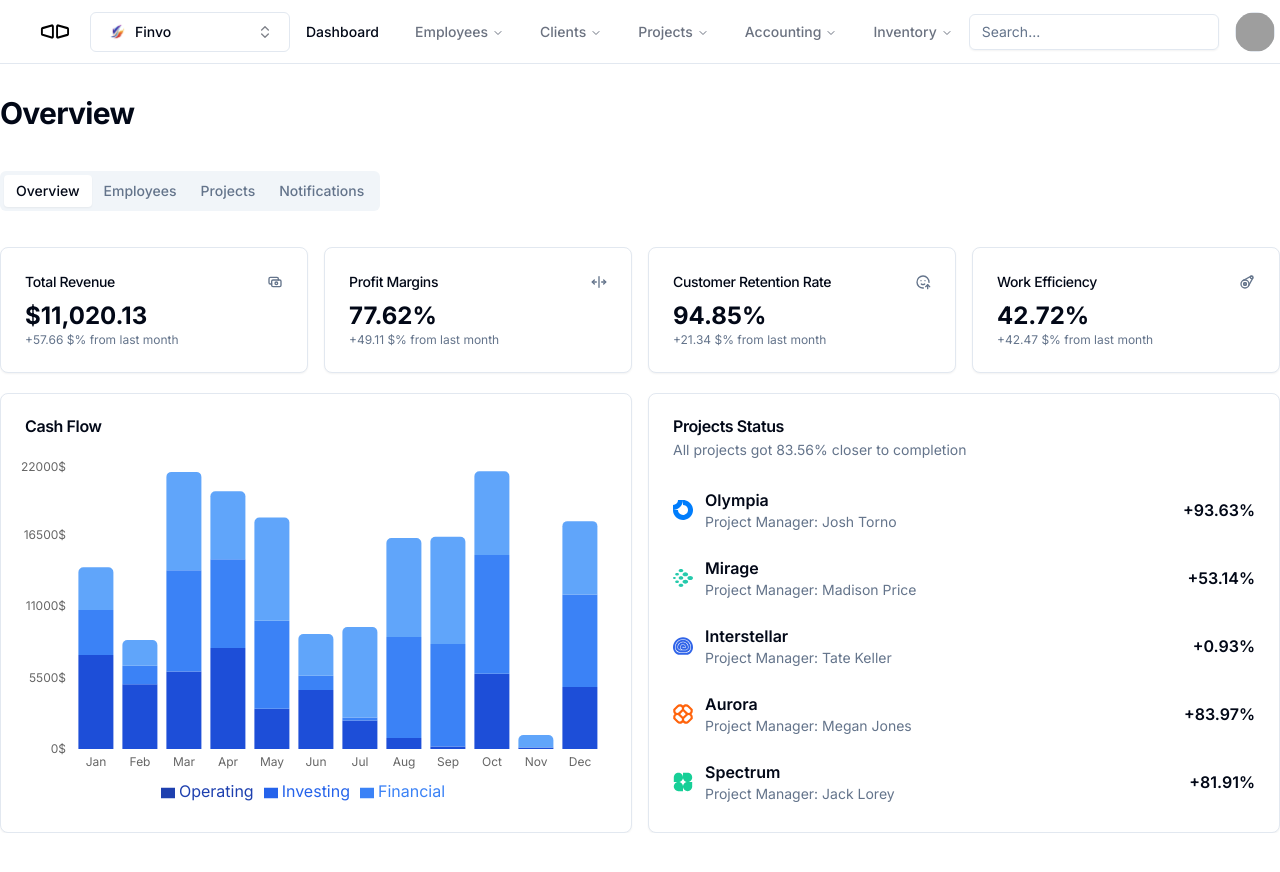
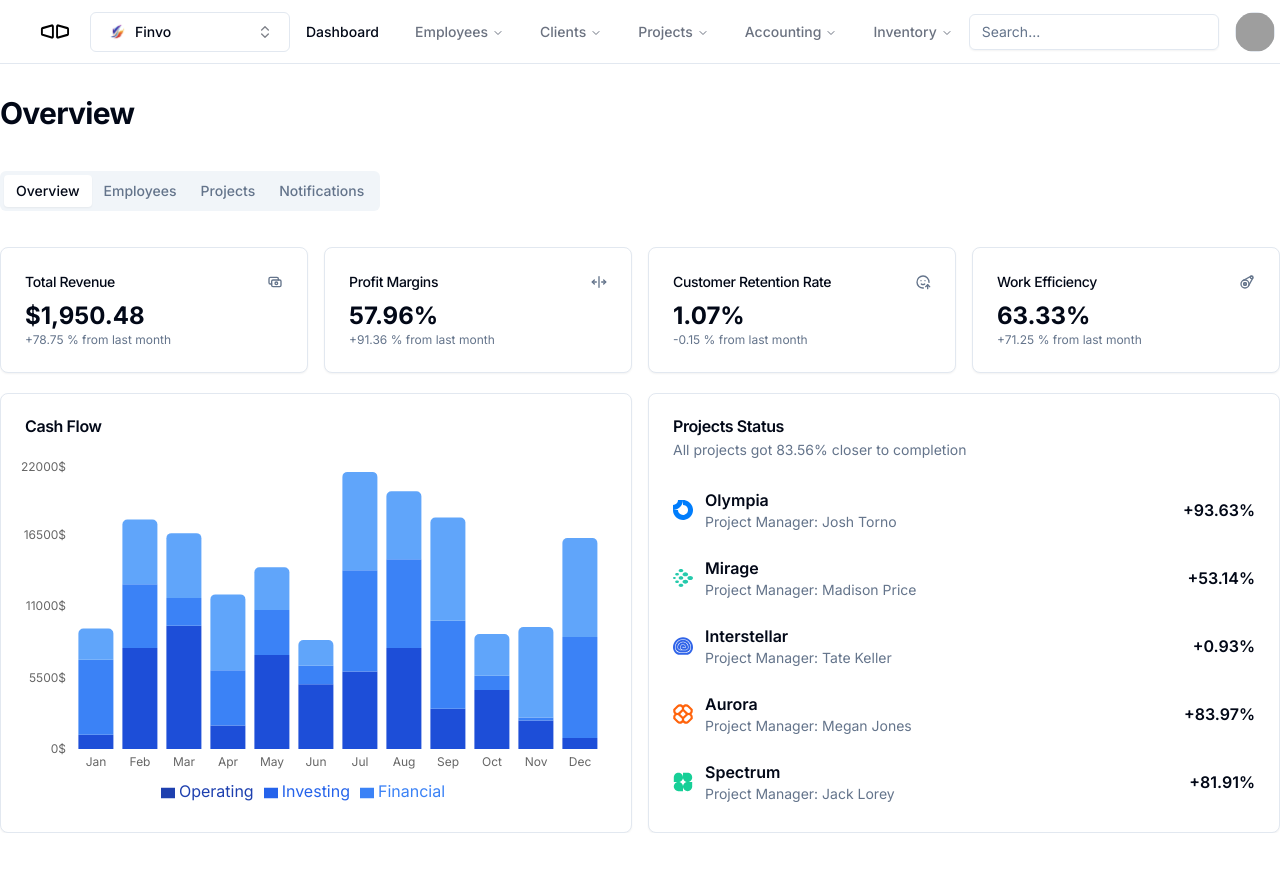
Before and after one commit to OntaxAT/ontax-web-client, a Next.js app: page /dash in a window 1280 px wide. Built offline with nearby package versions, Linux system fonts and the light colour scheme; grey boxes are pictures that could not be loaded.

Commit message:
fix(trendCard): Remove type and outsource data source

```diff
--- a/app/(internal)/dash/components/tabs/TrendCards.tsx
+++ b/app/(internal)/dash/components/tabs/TrendCards.tsx
@@ -8,108 +8,11 @@ import { IIconProps } from '@/components/icons/types/icons';
 import { Card, CardContent, CardHeader, CardTitle } from '@/components/ui/card';
 import { cn } from '@/lib/utils/misc';
 import { Skeleton } from '@/components/ui/skeleton';
-
-const emptyCardItems: Array<{
-  title: string;
-  icon: FC<IIconProps>;
-  content: { amount?: string; comparison: { value?: number; label: string } };
-}> = [
-  {
-    title: 'Total Revenue',
-    icon: TbCash,
-    content: {
-      comparison: {
-        label: '% from last month'
-      }
-    }
-  },
-  {
-    title: 'Profit Margins',
-    icon: TbArrowBarBoth,
-    content: {
-      comparison: {
-        label: '% from last month'
-      }
-    }
-  },
-  {
-    title: 'Customer Retention Rate',
-    icon: TbMoodUp,
-    content: {
-      comparison: {
-        label: '% from last month'
-      }
-    }
-  },
-  {
-    title: 'Work Efficiency',
-    icon: TbAsset,
-    content: {
-      comparison: {
-        label: '% from last month'
-      }
-    }
-  }
-];
-
-const loadedCardItems: Array<{
-  title: string;
-  icon: FC<IIconProps>;
-  content: { amount?: string; comparison: { value?: number; label: string } };
-}> = [
-  {
-    title: 'Total Revenue',
-    icon: TbCash,
-    content: {
-      amount: `$${(Math.random() * 100000).toLocaleString('en-US', {
-        style: 'decimal',
-        minimumFractionDigits: 2,
-        maximumFractionDigits: 2
-      })}`,
-      comparison: {
-        value: Math.random() * 100 * (Math.random() > 0.2 ? 1 : -1),
-        label: '% from last month'
-      }
-    }
-  },
-  {
-    title: 'Profit Margins',
-    icon: TbArrowBarBoth,
-    content: {
-      amount: `${(Math.random() * 100).toFixed(2)}%`,
-      comparison: {
-        value: Math.random() * 100 * (Math.random() > 0.2 ? 1 : -1),
-        label: '% from last month'
-      }
-    }
-  },
-  {
-    title: 'Customer Retention Rate',
-    icon: TbMoodUp,
-    content: {
-      amount: `${(Math.random() * 100).toFixed(2)}%`,
-      comparison: {
-        value: Math.random() * 100 * (Math.random() > 0.2 ? 1 : -1),
-        label: '% from last month'
-      }
-    }
-  },
-  {
-    title: 'Work Efficiency',
-    icon: TbAsset,
-    content: {
-      amount: `${(30 + Math.random() * 70).toFixed(2)}%`,
-      comparison: {
-        value: Math.random() * 100 * (Math.random() > 0.2 ? 1 : -1),
-        label: '% from last month'
-      }
-    }
-  }
-];
+import { TTrendCard } from '../../types/trends-card';
 
 interface ITrendCardSkeletonProps {
-  title?: (typeof emptyCardItems)[number]['title'];
-  icon?: (typeof emptyCardItems)[number]['icon'];
+  title?: TTrendCard['title'];
+  icon?: TTrendCard['icon'];
 }
 
 /**
@@ -138,17 +41,21 @@ const TrendCardSkeleton: FC<ITrendCardSkeletonProps> = ({ title, icon }) => {
   );
 };
 
+interface ITrendCardProps {
+  data: TTrendCard[];
+}
+
 /**
  * Trend cards for the overview tab
  */
-const TrendCards: FC = () => {
-  const [data, setData] = useState(emptyCardItems);
+const TrendCards: FC<ITrendCardProps> = ({ data }) => {
+  // const [data, setData] = useState(emptyCardItems);
 
-  useEffect(() => {
-    setTimeout(() => {
-      setData(loadedCardItems);
-    }, 2000);
-  }, []);
+  // useEffect(() => {
+  //   setTimeout(() => {
+  //     setData(loadedCardItems);
+  //   }, 2000);
+  // }, []);
 
   return (
     <div className="grid gap-4 grid-cols-2 lg:grid-cols-4 mt-7">
@@ -164,13 +71,13 @@ const TrendCards: FC = () => {
           <Card key={index} className="group hover:scale-[1.02] transition-transform">
             <CardHeader className="flex flex-row items-center justify-between space-y-0 pb-2">
               <CardTitle className="text-sm font-medium">{item.title}</CardTitle>
-              <item.icon className="w-4 h-4 text-muted-foreground" />
+              {item.icon && <item.icon className="w-4 h-4 text-muted-foreground" />}
             </CardHeader>
             <CardContent>
               <p className="text-2xl font-bold">{item.content.amount}</p>
               <p className={cn('text-xs text-muted-foreground transition-colors', trendColor)}>
                 {item.content.comparison.value > 0 ? '+' : ''}
-                {item.content.comparison.value.toFixed(2)} ${item.content.comparison.label}
+                {item.content.comparison.value.toFixed(2)} {item.content.comparison.label}
               </p>
             </CardContent>
           </Card>
--- a/app/(internal)/dash/components/tabs/overview/OverviewTab.tsx
+++ b/app/(internal)/dash/components/tabs/overview/OverviewTab.tsx
@@ -1,15 +1,16 @@
+import { useTheme } from 'next-themes';
+import { FC, useEffect, useState } from 'react';
+import { Bar, BarChart, Legend, ResponsiveContainer, XAxis, YAxis } from 'recharts';
+
+import { Card, CardContent, CardHeader } from '@/components/ui/card';
+import ProjectsOverviewCard from './ProjectsOverviewCard';
+import TrendCards from '../TrendCards';
 import TbArrowBarBoth from '@/components/icons/TbArrowBarBoth';
 import TbAsset from '@/components/icons/TbAsset';
 import TbCash from '@/components/icons/TbCash';
 import TbMoodUp from '@/components/icons/TbMoodUp';
 import { IIconProps } from '@/components/icons/types/icons';
-import { Card, CardContent, CardHeader, CardTitle } from '@/components/ui/card';
-import { cn } from '@/lib/utils/misc';
-import { useTheme } from 'next-themes';
-import { FC } from 'react';
-import { Bar, BarChart, Legend, ResponsiveContainer, XAxis, YAxis } from 'recharts';
-import ProjectsOverviewCard from './ProjectsOverviewCard';
-import TrendCards from '../TrendCards';
+import { TTrendCard } from '../../../types/trends-card';
 
 const cashFlowData: Array<{ name: string; ocf: number; icf: number; fcf: number }> = [
   {
@@ -86,11 +87,116 @@ const cashFlowData: Array<{ name: string; ocf: number; icf: number; fcf: number
   }
 ];
 
+const emptyCardItems: Array<{
+  title: string;
+  icon: FC<IIconProps>;
+  content: { amount?: string; comparison: { value?: number; label: string } };
+}> = [
+  {
+    title: 'Total Revenue',
+    icon: TbCash,
+    content: {
+      comparison: {
+        label: '% from last month'
+      }
+    }
+  },
+  {
+    title: 'Profit Margins',
+    icon: TbArrowBarBoth,
+    content: {
+      comparison: {
+        label: '% from last month'
+      }
+    }
+  },
+  {
+    title: 'Customer Retention Rate',
+    icon: TbMoodUp,
+    content: {
+      comparison: {
+        label: '% from last month'
+      }
+    }
+  },
+  {
+    title: 'Work Efficiency',
+    icon: TbAsset,
+    content: {
+      comparison: {
+        label: '% from last month'
+      }
+    }
+  }
+];
+
+const loadedCardItems: Array<{
+  title: string;
+  icon: FC<IIconProps>;
+  content: { amount?: string; comparison: { value?: number; label: string } };
+}> = [
+  {
+    title: 'Total Revenue',
+    icon: TbCash,
+    content: {
+      amount: `$${(Math.random() * 100000).toLocaleString('en-US', {
+        style: 'decimal',
+        minimumFractionDigits: 2,
+        maximumFractionDigits: 2
+      })}`,
+      comparison: {
+        value: Math.random() * 100 * (Math.random() > 0.2 ? 1 : -1),
+        label: '% from last month'
+      }
+    }
+  },
+  {
+    title: 'Profit Margins',
+    icon: TbArrowBarBoth,
+    content: {
+      amount: `${(Math.random() * 100).toFixed(2)}%`,
+      comparison: {
+        value: Math.random() * 100 * (Math.random() > 0.2 ? 1 : -1),
+        label: '% from last month'
+      }
+    }
+  },
+  {
+    title: 'Customer Retention Rate',
+    icon: TbMoodUp,
+    content: {
+      amount: `${(Math.random() * 100).toFixed(2)}%`,
+      comparison: {
+        value: Math.random() * 100 * (Math.random() > 0.2 ? 1 : -1),
+        label: '% from last month'
+      }
+    }
+  },
+  {
+    title: 'Work Efficiency',
+    icon: TbAsset,
+    content: {
+      amount: `${(30 + Math.random() * 70).toFixed(2)}%`,
+      comparison: {
+        value: Math.random() * 100 * (Math.random() > 0.2 ? 1 : -1),
+        label: '% from last month'
+      }
+    }
+  }
+];
+
 /**
  * Overview tab for the dashboard
  */
 const OverviewTab: FC = () => {
+  const [trendData, setTrendData] = useState<TTrendCard[]>(emptyCardItems);
   const { theme } = useTheme();
+
+  useEffect(() => {
+    setTimeout(() => {
+      setTrendData(loadedCardItems);
+    }, 2000);
+  }, []);
 
   const chartFcfColor =
     theme === 'dark'
@@ -99,7 +205,7 @@ const OverviewTab: FC = () => {
 
   return (
     <div className="flex flex-col h-full gap-5">
-      <TrendCards />
+      <TrendCards data={trendData} />
       <div className="grid gap-4 grid-cols-1 md:grid-cols-2 mb-10 h-auto overflow-hidden">
         <Card className="h-[440px]">
           <CardHeader className="flex flex-col space-y-1.5 p-6">
```
